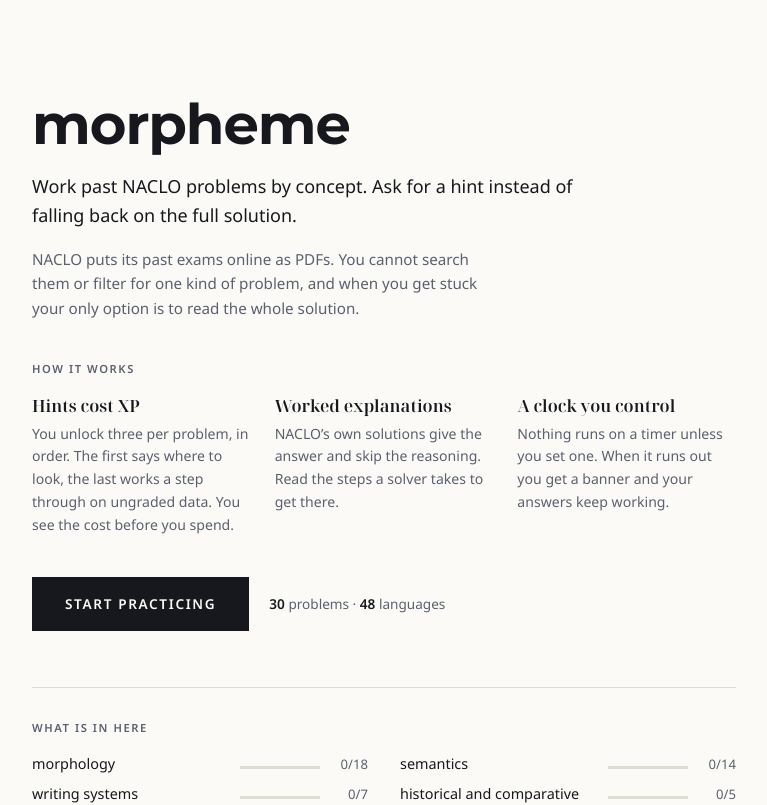
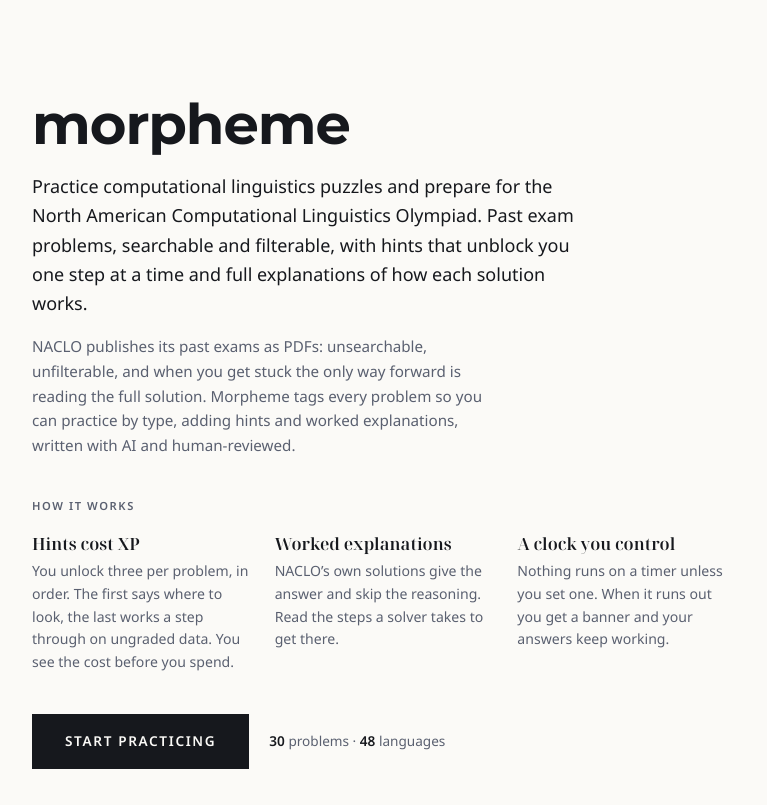
Before and after one commit to lapark714/naclo_thing, a Next.js app: page / in a window 1280 px wide. Shown: the top 805 px of the page, without its empty margins (256-1023 px from the left). Built offline with nearby package versions, Linux system fonts and the light colour scheme.

Commit message:
Some description updates for the home page

```diff
--- a/app/page.tsx
+++ b/app/page.tsx
@@ -10,13 +10,11 @@ export default function Home() {
     <main className="mx-auto max-w-3xl px-5 py-16 sm:px-8 sm:py-24">
       <h1 className="wordmark text-[2.75rem] sm:text-[3.5rem]">morpheme</h1>
       <p className="mt-5 max-w-[54ch] text-lg leading-relaxed text-ink">
-        Work past NACLO problems by concept. Ask for a hint instead of falling back on the full
-        solution.
+        Practice computational linguistics puzzles and prepare for the North American Computational Linguistics Olympiad. Past exam problems, searchable and filterable, with hints that unblock you one step at a time and full explanations of how each solution works.
       </p>
 
       <p className="mt-4 max-w-[54ch] text-[0.95rem] leading-relaxed text-ink-soft">
-        NACLO puts its past exams online as PDFs. You cannot search them or filter for one kind
-        of problem, and when you get stuck your only option is to read the whole solution.
+        NACLO publishes its past exams as PDFs: unsearchable, unfilterable, and when you get stuck the only way forward is reading the full solution. Morpheme tags every problem so you can practice by type, adding hints and worked explanations, written with AI and human-reviewed.
       </p>
 
       <section className="mt-10">
```
